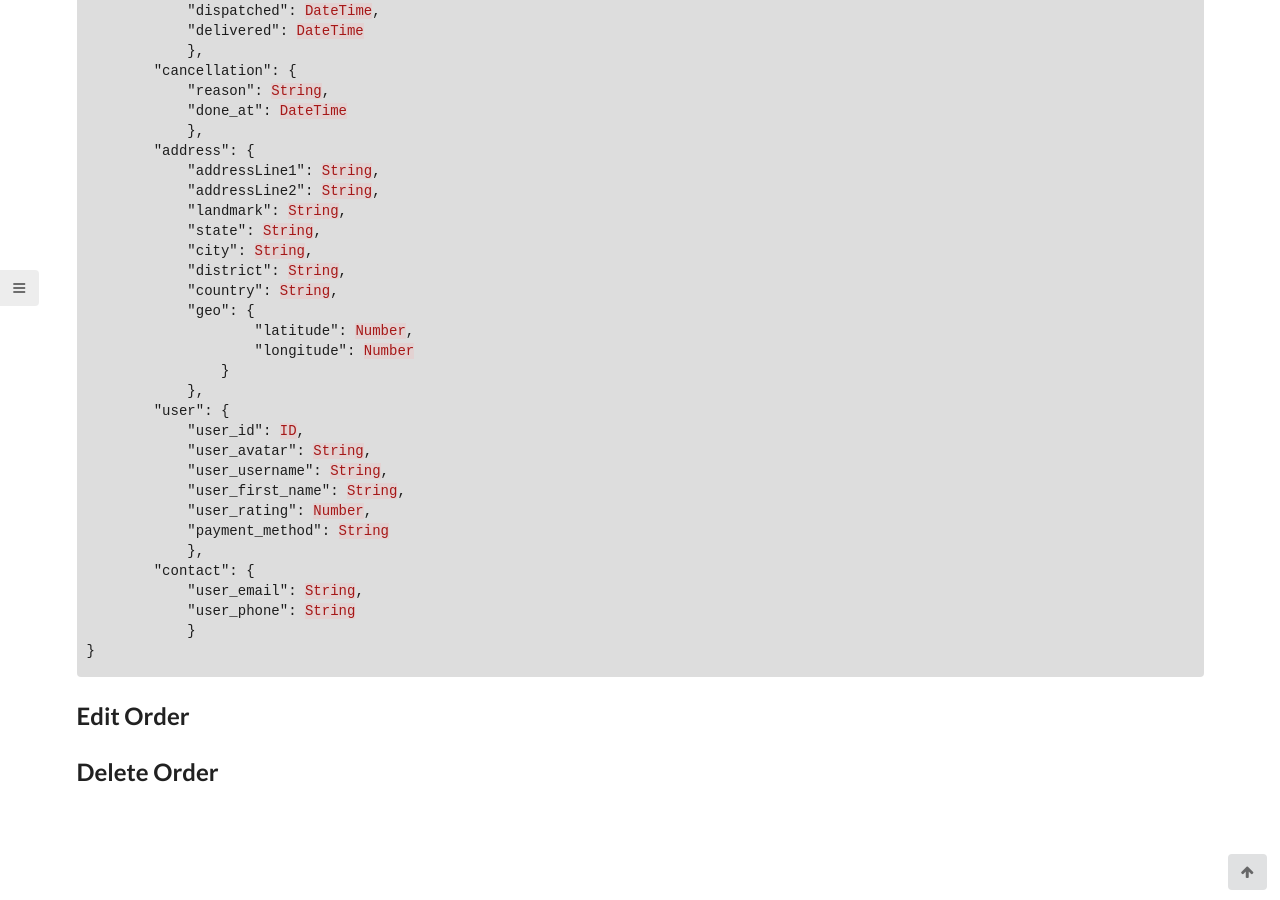
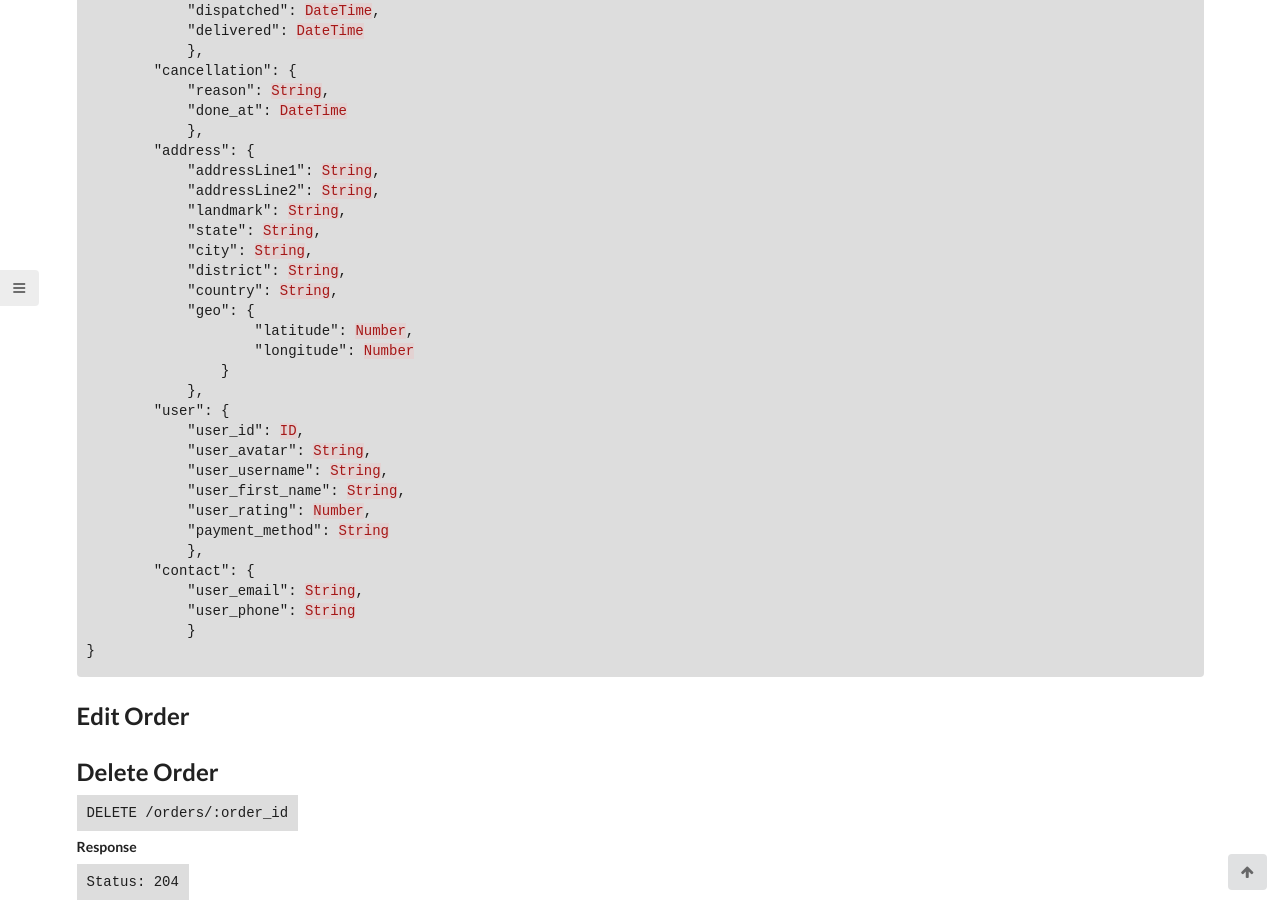
Before and after one commit to letsallchef/docs, a Jekyll site: the page built from _posts/api/2017-03-05-orders.md, in a window 1280 px wide and 900 px high, scrolled down 3835 px. Built offline with Jekyll 4.4.1, drawn with Linux system fonts in a browser that asks for light colours.

Commit message:
adds delete order data

```diff
--- a/_posts/api/2017-03-05-orders.md
+++ b/_posts/api/2017-03-05-orders.md
@@ -227,3 +227,9 @@ Why do you want to go out when you can get it home delivered !
 ## Edit Order
 
 ## Delete Order
+
+`DELETE /orders/:order_id`
+
+**Response**
+
+`Status: 204`
```
